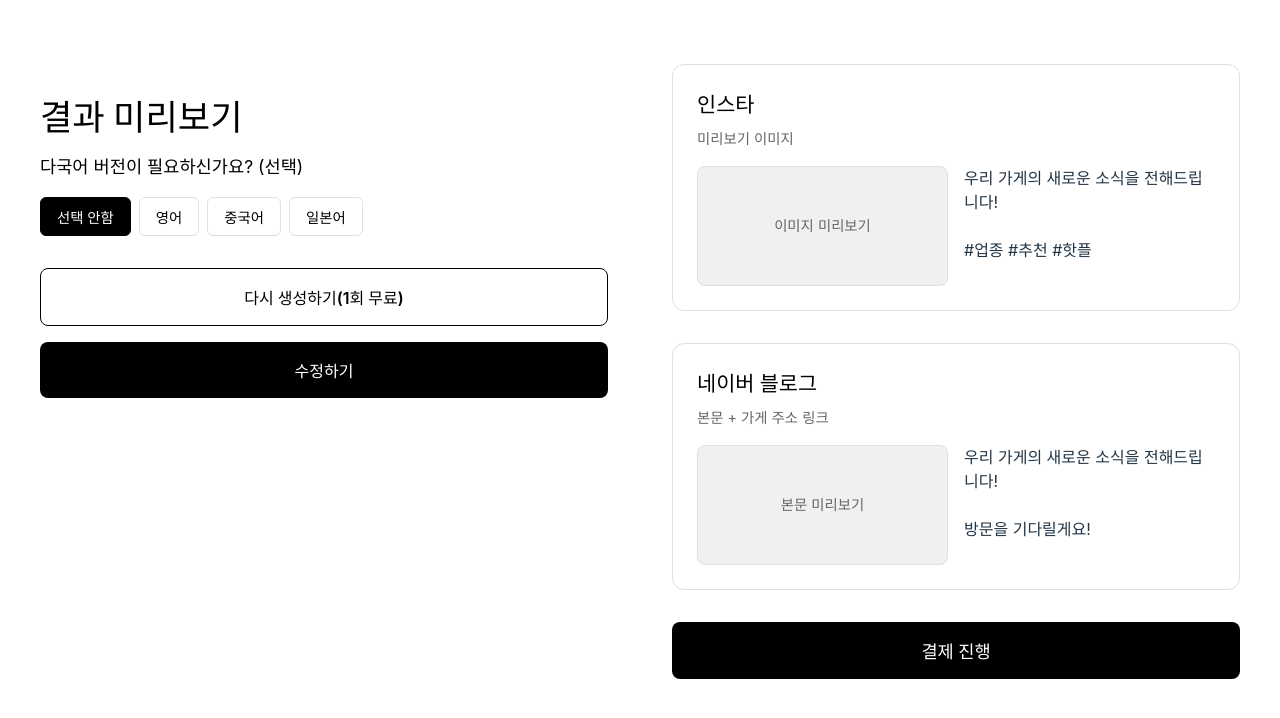
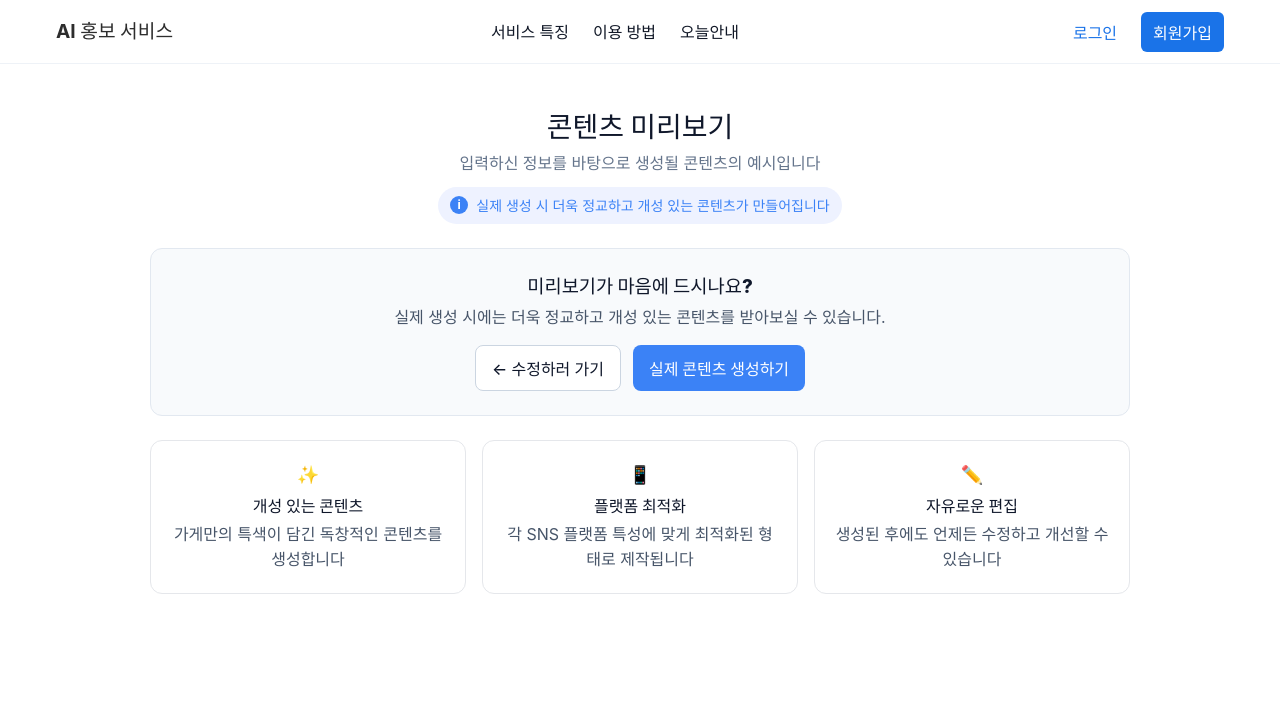
Before and after one commit to koeunseo1212-svg/Hackathon, a React (Create React App) app in the folder frontend/: page /preview in a window 1280 px wide. Shown: the top 718 px of the page. Built offline with nearby package versions, Linux system fonts and the light colour scheme; the HTML template or start-up script is replaced by a standard one.

Commit message:
08 10 commit

```diff
--- a/frontend/src/App.jsx
+++ b/frontend/src/App.jsx
@@ -1,6 +1,7 @@
 import { BrowserRouter as Router, Routes, Route } from 'react-router-dom'
 import './App.css'
 import LandingPage from './components/LandingPage'
+import Header from './components/Header'
 import LoginPage from './components/LoginPage'
 import SignupPage from './components/SignupPage'
 import CategorySelection from './components/CategorySelection'
@@ -16,7 +17,8 @@ function App() {
   return (
     <AppStateProvider>
       <Router>
-        <div className="App">
+        <div className="App with-fixed-header">
+          <Header />
           <Routes>
             <Route path="/" element={<LandingPage />} />
             <Route path="/login" element={<LoginPage />} />
--- a/frontend/src/components/BasicInfoForm.jsx
+++ b/frontend/src/components/BasicInfoForm.jsx
@@ -231,7 +231,7 @@ function BasicInfoForm() {
               <button
                 type="button"
                 className="prev-btn"
-                onClick={() => navigate(-1)}
+                onClick={() => navigate('/category')}
               >
                 이전으로
               </button>
--- /dev/null
+++ b/frontend/src/components/Header.css
@@ -0,0 +1,33 @@
+.site-navbar {
+  position: fixed;
+  top: 0;
+  left: 0;
+  right: 0;
+  height: 64px;
+  background: rgba(255,255,255,0.9);
+  backdrop-filter: blur(6px);
+  border-bottom: 1px solid #eef2f7;
+  z-index: 1100;
+}
+
+.nav-inner {
+  max-width: 1200px;
+  margin: 0 auto;
+  height: 100%;
+  display: flex;
+  align-items: center;
+  justify-content: space-between;
+  padding: 0 16px;
+}
+
+.nav-logo { font-weight: 700; cursor: pointer; }
+.nav-links { display: flex; gap: 24px; }
+.nav-link { color: #111827; text-decoration: none; }
+.nav-auth { display: flex; gap: 8px; }
+.login-btn { background: transparent; border: none; color: #1a73e8; cursor: pointer; }
+.signup-btn { background: #1a73e8; color: #fff; border: none; border-radius: 6px; padding: 8px 12px; cursor: pointer; }
+
+/* 본문 상단 여백 보정 유틸 */
+.with-fixed-header {
+  padding-top: 64px;
+}
--- /dev/null
+++ b/frontend/src/components/Header.jsx
@@ -0,0 +1,24 @@
+import { useNavigate } from 'react-router-dom'
+import './Header.css'
+
+function Header() {
+  const navigate = useNavigate()
+  return (
+    <header className="site-navbar">
+      <div className="nav-inner">
+        <div className="nav-logo" onClick={() => navigate('/')}>AI 홍보 서비스</div>
+        <nav className="nav-links">
+          <a href="/#features" className="nav-link">서비스 특징</a>
+          <a href="/#howto" className="nav-link">이용 방법</a>
+          <a href="/#cta" className="nav-link">오늘안내</a>
+        </nav>
+        <div className="nav-auth">
+          <button className="login-btn" onClick={() => navigate('/login')}>로그인</button>
+          <button className="signup-btn" onClick={() => navigate('/signup')}>회원가입</button>
+        </div>
+      </div>
+    </header>
+  )
+}
+
+export default Header
--- a/frontend/src/components/ResultPreview.css
+++ b/frontend/src/components/ResultPreview.css
@@ -1,34 +1,63 @@
-.result-preview-page {
+.result-preview-hero {
   min-height: 100vh;
-  width: 100%;
-  background-color: white;
-  font-family: -apple-system, BlinkMacSystemFont, 'Segoe UI', 'Roboto', sans-serif;
-  padding: 2rem;
+  background: #ffffff;
   display: flex;
+  align-items: flex-start;
   justify-content: center;
+  padding: 48px 16px;
 }
 
-.preview-container {
-  max-width: 1200px;
+.hero-inner {
   width: 100%;
-  margin: 0 auto;
-  display: grid;
-  grid-template-columns: 1fr 1fr;
-  gap: 4rem;
-  align-items: start;
-  min-height: 80vh;
+  max-width: 980px;
+  text-align: center;
 }
 
-.left-section {
-  padding-top: 2rem;
+.preview-title {
+  font-size: 28px;
+  font-weight: 800;
+  color: #0f172a;
 }
 
-.main-title {
-  font-size: 1.8rem;
-  font-weight: bold;
-  color: #000;
-  margin-bottom: 2rem;
+.preview-subtitle {
+  color: #64748b;
+  margin-top: 8px;
 }
+
+.info-pill {
+  display: inline-flex;
+  align-items: center;
+  gap: 8px;
+  padding: 8px 12px;
+  border-radius: 999px;
+  background: #eef2ff;
+  color: #3b82f6;
+  font-size: 14px;
+  margin-top: 12px;
+}
+
+.info-dot { width: 18px; height: 18px; border-radius: 50%; background: #3b82f6; color: #fff; display: inline-flex; align-items: center; justify-content: center; font-weight: 700; font-size: 12px; }
+
+.preview-callout {
+  background: #f8fafc;
+  border: 1px solid #e2e8f0;
+  border-radius: 12px;
+  padding: 24px;
+  margin: 24px auto;
+}
+
+.callout-title { font-weight: 800; color: #0f172a; margin-bottom: 4px; }
+.callout-desc { color: #475569; margin-bottom: 16px; }
+
+.callout-actions { display: flex; gap: 12px; justify-content: center; }
+.btn-secondary { border: 1px solid #cbd5e1; background: #fff; color: #0f172a; padding: 10px 16px; border-radius: 8px; cursor: pointer; }
+.btn-primary { background: #3b82f6; color: #fff; border: none; padding: 10px 16px; border-radius: 8px; cursor: pointer; }
+
+.benefits-grid { display: grid; grid-template-columns: repeat(auto-fit, minmax(240px, 1fr)); gap: 16px; margin-top: 16px; }
+.benefit-card { background: #fff; border: 1px solid #e5e7eb; border-radius: 12px; padding: 20px; }
+.benefit-icon { font-size: 18px; margin-bottom: 6px; }
+.benefit-title { font-weight: 700; color: #0f172a; margin-bottom: 4px; }
+.benefit-desc { color: #475569; line-height: 1.6; }
 
 .language-section {
   margin-bottom: 2rem;
@@ -206,20 +235,5 @@
 }
 
 @media (max-width: 768px) {
-  .preview-container {
-    grid-template-columns: 1fr;
-    gap: 2rem;
-  }
-
-  .main-title {
-    font-size: 2rem;
-  }
-
-  .preview-content {
-    grid-template-columns: 1fr;
-  }
-
-  .language-buttons {
-    flex-wrap: wrap;
-  }
+  .hero-inner { max-width: 640px; }
 }
--- a/frontend/src/components/ResultPreview.jsx
+++ b/frontend/src/components/ResultPreview.jsx
@@ -1,124 +1,55 @@
-import { useState } from 'react'
 import { useNavigate } from 'react-router-dom'
 import './ResultPreview.css'
-import SummaryBar from './SummaryBar'
 import { useAppState } from './AppStateContext'
-import GeneratedContent from './GeneratedContent'
 
 function ResultPreview() {
   const navigate = useNavigate()
-  const { state, actions } = useAppState()
-  const [selectedLanguage, setSelectedLanguage] = useState(state.language || '')
-  const [freeRegenerations, setFreeRegenerations] = useState(state.quotas?.freeRegenerations ?? 1)
-
-  const languages = ['영어', '중국어', '일본어']
-
-  const handleLanguageSelect = (language) => {
-    setSelectedLanguage(prev => (prev === language ? '' : language));
-  };
-
-  const handleRegenerate = () => {
-    if (freeRegenerations > 0) {
-      setFreeRegenerations(prev => prev - 1)
-      actions.useRegeneration()
-    }
-  }
+  const { state } = useAppState()
 
   const handleEdit = () => {
     navigate('/content-prompt')
   }
 
   const handlePayment = () => {
-    actions.setLanguage(selectedLanguage)
     navigate('/payment')
   }
 
   return (
-    <div className="result-preview-page">
-      <SummaryBar
-        category={state.category}
-        companyName={state.basicInfo?.companyName}
-        snsChannels={state.sns?.channels}
-        promptText={state.prompt?.content}
-        language={state.language}
-        onClickCategory={() => navigate('/basic-info')}
-        onClickBasic={() => navigate('/basic-info')}
-        onClickSns={() => navigate('/sns-channel')}
-        onClickPrompt={() => navigate('/content-prompt')}
-        onClickLanguage={() => {}}
-      />
-      <div className="preview-container">
-        <div className="left-section">
-          <h1 className="main-title">결과 미리보기</h1>
+    <div className="result-preview-hero">
+      <div className="hero-inner">
+        <h1 className="preview-title">콘텐츠 미리보기</h1>
+        <p className="preview-subtitle">입력하신 정보를 바탕으로 생성될 콘텐츠의 예시입니다</p>
 
-          <div className="language-section">
-            <p className="language-question">다국어 버전이 필요하신가요? (선택)</p>
-            <div className="language-buttons">
-  <button
-    className={`language-btn ${selectedLanguage === '' ? 'selected' : ''}`}
-    onClick={() => setSelectedLanguage('')}
-  >
-    선택 안함
-  </button>
+        <div className="info-pill">
+          <span className="info-dot">i</span>
+          실제 생성 시 더욱 정교하고 개성 있는 콘텐츠가 만들어집니다
+        </div>
 
-  {languages.map(language => (
-    <button
-      key={language}
-      className={`language-btn ${selectedLanguage === language ? 'selected' : ''}`}
-      onClick={() => handleLanguageSelect(language)}
-    >
-      {language}
-    </button>
-  ))}
-</div>
-          </div>
-
-          <div className="action-buttons">
-            <button
-              className="regenerate-btn"
-              onClick={handleRegenerate}
-              disabled={freeRegenerations === 0}
-            >
-              다시 생성하기({freeRegenerations}회 무료)
-            </button>
-            <button className="edit-btn" onClick={handleEdit}>
-              수정하기
-            </button>
+        <div className="preview-callout">
+          <h3 className="callout-title">미리보기가 마음에 드시나요?</h3>
+          <p className="callout-desc">실제 생성 시에는 더욱 정교하고 개성 있는 콘텐츠를 받아보실 수 있습니다.</p>
+          <div className="callout-actions">
+            <button className="btn-secondary" onClick={handleEdit}>← 수정하러 가기</button>
+            <button className="btn-primary" onClick={handlePayment}>실제 콘텐츠 생성하기</button>
           </div>
         </div>
 
-        <div className="right-section">
-          <div className="preview-cards">
-            <div className="preview-card instagram">
-              <h3 className="card-title">인스타</h3>
-              <p className="card-subtitle">미리보기 이미지</p>
-              <div className="preview-content">
-                <div className="image-placeholder">
-                  <span>이미지 미리보기</span>
-                </div>
-                <div className="text-content">
-                  <GeneratedContent type="instagram" state={state} language={selectedLanguage} />
-                </div>
-              </div>
-            </div>
-
-            <div className="preview-card naver-blog">
-              <h3 className="card-title">네이버 블로그</h3>
-              <p className="card-subtitle">본문 + 가게 주소 링크</p>
-              <div className="preview-content">
-                <div className="image-placeholder">
-                  <span>본문 미리보기</span>
-                </div>
-                <div className="text-content">
-                  <GeneratedContent type="naver-blog" state={state} language={selectedLanguage} />
-                </div>
-              </div>
-            </div>
+        <div className="benefits-grid">
+          <div className="benefit-card">
+            <div className="benefit-icon">✨</div>
+            <h4 className="benefit-title">개성 있는 콘텐츠</h4>
+            <p className="benefit-desc">가게만의 특색이 담긴 독창적인 콘텐츠를 생성합니다</p>
           </div>
-
-          <button className="payment-btn" onClick={handlePayment}>
-            결제 진행
-          </button>
+          <div className="benefit-card">
+            <div className="benefit-icon">📱</div>
+            <h4 className="benefit-title">플랫폼 최적화</h4>
+            <p className="benefit-desc">각 SNS 플랫폼 특성에 맞게 최적화된 형태로 제작됩니다</p>
+          </div>
+          <div className="benefit-card">
+            <div className="benefit-icon">✏️</div>
+            <h4 className="benefit-title">자유로운 편집</h4>
+            <p className="benefit-desc">생성된 후에도 언제든 수정하고 개선할 수 있습니다</p>
+          </div>
         </div>
       </div>
     </div>
--- a/frontend/src/components/SummaryBar.css
+++ b/frontend/src/components/SummaryBar.css
@@ -3,7 +3,8 @@
   border: 1px solid #e5e7eb;
   padding: 10px 14px;
   border-radius: 8px;
-  margin: 12px 16px;
+  max-width: 1100px;
+  margin: 12px auto;
   display: flex;
   flex-wrap: wrap;
   gap: 12px 16px;
```
Also changed, not shown: frontend/src/components/BasicInfoForm.css (+6 -5 lines), frontend/src/components/CategorySelection.css (+6 -5 lines), frontend/src/components/LandingPage.css (+1 -13 lines), frontend/src/components/LandingPage.jsx (+1 -12 lines), frontend/src/components/SnsChannelSelection.css (+6 -5 lines), 2 other files (tests, documents, lock files or other folders).
